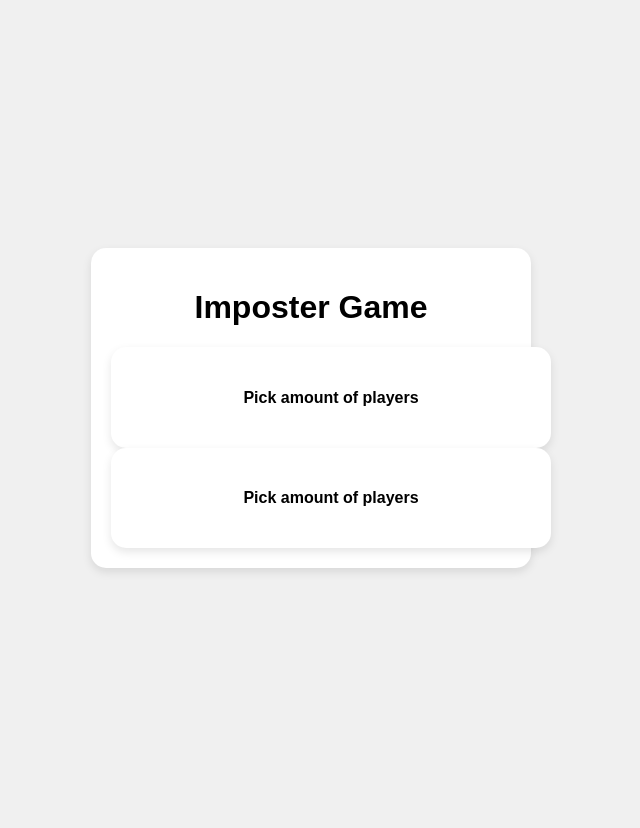
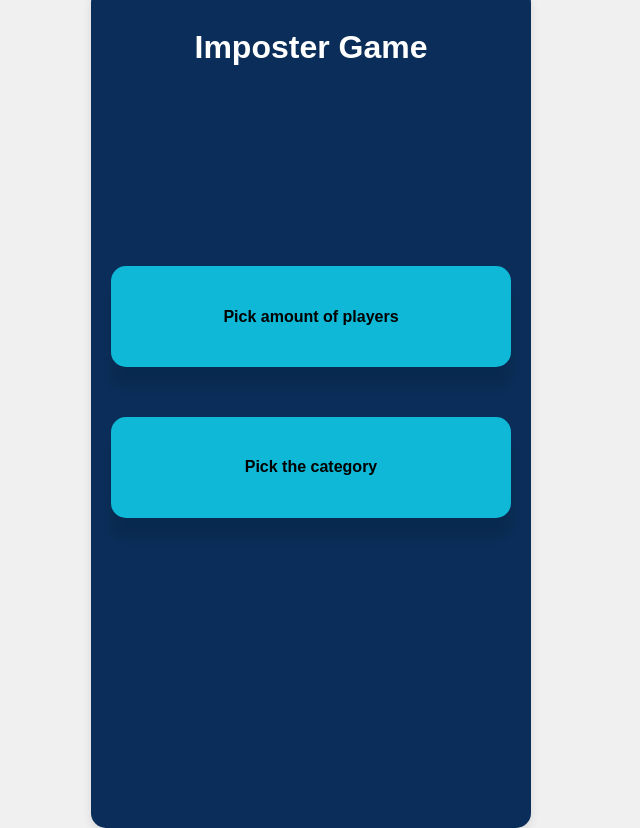
Before and after one commit to GUIRUS/Imposter-Game, a plain HTML site: page index.html in a window 1280 px wide. Shown: the whole page, without its empty margins (329-969 px from the left). Drawn offline with Linux system fonts and the light colour scheme.

Commit message:
I changed the user interface

```diff
--- a/index.html
+++ b/index.html
@@ -6,7 +6,7 @@
 </head>
 <body>
     <div class="game-container">
-        <h1>Imposter Game</h1>
+        <h1 id="title">Imposter Game</h1>
 
         <div  class ="pick-player">
            <!-- <button id="pickPlayer">Pick the amount of players</button> -->
@@ -15,7 +15,7 @@
 
         <div class  ="pick-categorie">
             <!--<button id="pickCategorie">pick the categorie</button>-->
-            <h4>Pick amount of players</h4>
+            <h4>Pick the category</h4>
         </div>
 
         <div class  ="game-explanation">
--- a/style.css
+++ b/style.css
@@ -5,6 +5,11 @@ body {
     height: 100vh;
     font-family: Arial, sans-serif;
     background-color: #f0f0f0;
+
+}
+
+#title {
+    color: white;
 }
 
 .game-container {
@@ -13,27 +18,39 @@ body {
     box-shadow: 0px 4px 10px rgba(0, 0, 0, 0.1);
     padding: 20px;
     width: 400px;
-
+    height: 800px;
     text-align: center;
+    background-color: #0a2e59;
 }
 
 
 .pick-player {
-    background-color: white;
+    background-color: #0fb8d6;
     border-radius: 15px;
-    box-shadow: 0px 4px 10px rgba(0, 0, 0, 0.1);
+    box-shadow: 0px 20px 10px rgba(0, 0, 0, 0.1);
     padding: 20px;
-    width: 400px;
+    width: 360px;
+    margin-top: 200px;
+    cursor: pointer;
 
     text-align: center;
 }
 
 .pick-categorie {
-    background-color: white;
+    background-color:#0fb8d6;
     border-radius: 15px;
-    box-shadow: 0px 4px 10px rgba(0, 0, 0, 0.1);
+    box-shadow: 0px 20px 10px rgba(0, 0, 0, 0.1);
     padding: 20px;
-    width: 400px;
+    width: 360px;
+    cursor: pointer;
+    text-align: center;
+    margin-top: 50px;
+}
 
-    text-align: center;
+.pick-player:hover{
+    background-color: #10caeb;
 }
+
+.pick-categorie:hover {
+    background-color: #10caeb;
+}
```
